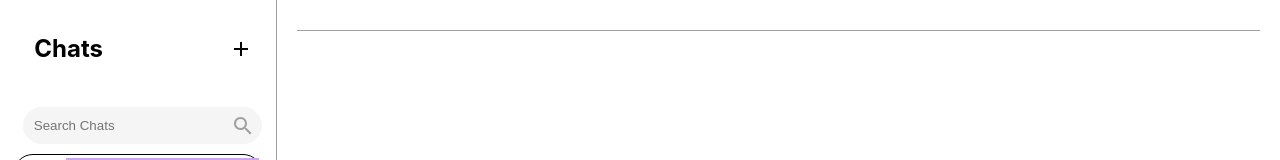
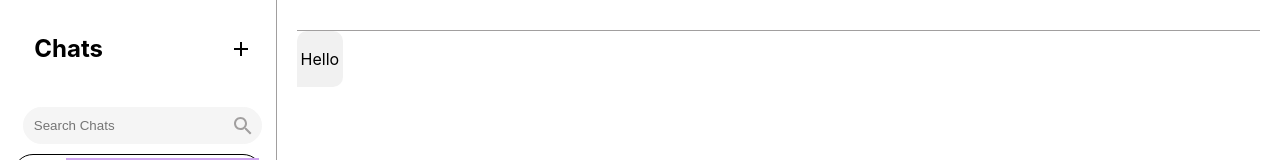
Before and after one commit to priyanair9/chat-app, a React (Create React App) app in the folder client/: page /chats in a window 1280 px wide. Shown: the top 160 px of the page. Built offline with nearby package versions, Linux system fonts and the light colour scheme.

Commit message:
Created and styled message bubbles

```diff
--- a/client/src/App.css
+++ b/client/src/App.css
@@ -262,6 +262,20 @@
   align-self: baseline;
 }
 
+.bubble-container {
+  /* background-color: #cfa4f0;
+  padding: 7px 1px 7px 1px;
+  text-align: left;
+  max-width: 75%;
+  position: absolute; */
+    background: #f1f1f1;
+    color: #000 !important;
+    border-radius: 10px 10px 10px 0px;
+    max-width: 75%;
+    padding: 2px 4px 2px 4px;
+    position: absolute;
+}
+
 .profile-pic {
   background-color: #2B70B0;
   height: 50px;
--- /dev/null
+++ b/client/src/components/MessageBubble.js
@@ -0,0 +1,11 @@
+import React from 'react';
+
+function MessageBubble(props) {
+    return (
+        <div className='bubble-container'>
+            <p className='message'>Hello</p>
+        </div>
+    );
+}
+
+export default MessageBubble;
--- a/client/src/pages/ChatsPage.js
+++ b/client/src/pages/ChatsPage.js
@@ -2,6 +2,7 @@ import React from 'react';
 import AddIcon from '@mui/icons-material/Add';
 import SearchIcon from '@mui/icons-material/Search';
 import ChatCard from '../components/ChatCard'
+import MessageBubble from '../components/MessageBubble';
 
 function ChatsPage(props) {
     return (
@@ -31,6 +32,7 @@ function ChatsPage(props) {
           {/* <!-- Chat messages --> */}
           <div className="messages">
             {/* <!-- Individual message bubbles --> */}
+            <MessageBubble/>
           </div>
           {/* <!-- Message input area --> */}
           <div className="message-input">
```
